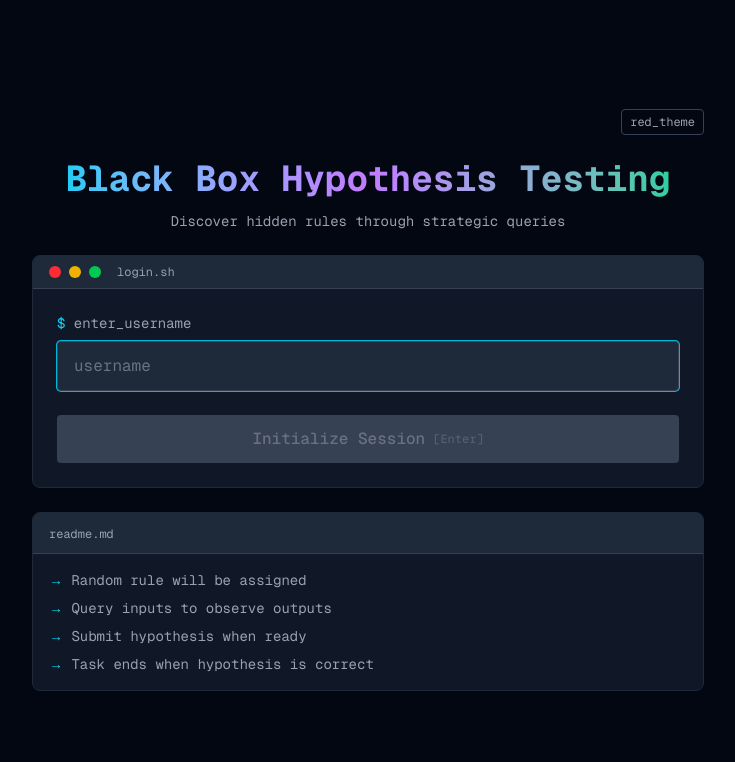
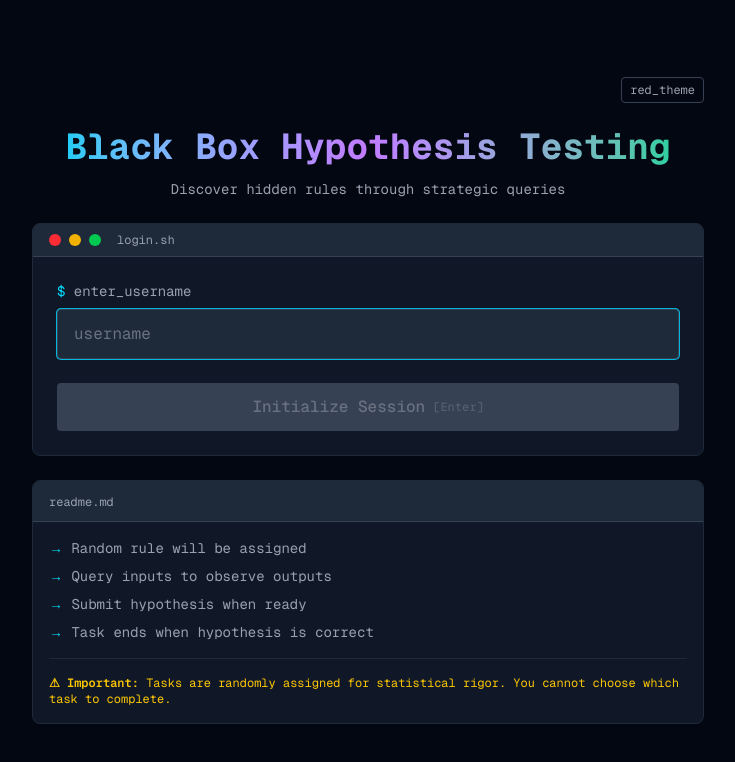
Before and after one commit to dzhang3701/dzhang3701.github.io, a Next.js app: page / in a window 1280 px wide. Shown: the top 762 px of the page, without its empty margins (272-1007 px from the left). Built offline with nearby package versions, Linux system fonts and the light colour scheme.

Commit message:
Fix API URL and add task assignment notice
- Fix double https:// in .env.production (was causing failed to start task error)
- Add notice on home page that tasks are randomly assigned for statistical rigor
- Users cannot choose which task to complete

```diff
--- a/app/page.tsx
+++ b/app/page.tsx
@@ -99,6 +99,11 @@ export default function Home() {
               <div><span className={primaryClass}>→</span> Submit hypothesis when ready</div>
               <div><span className={primaryClass}>→</span> Task ends when hypothesis is correct</div>
             </div>
+            <div className="mt-4 pt-4 border-t border-gray-800">
+              <div className="text-xs font-mono text-yellow-400">
+                <span className="font-semibold">⚠ Important:</span> Tasks are randomly assigned for statistical rigor. You cannot choose which task to complete.
+              </div>
+            </div>
           </div>
         </div>
       </div>
```
Also changed, not shown: 1 other file (tests, documents, lock files or other folders).
